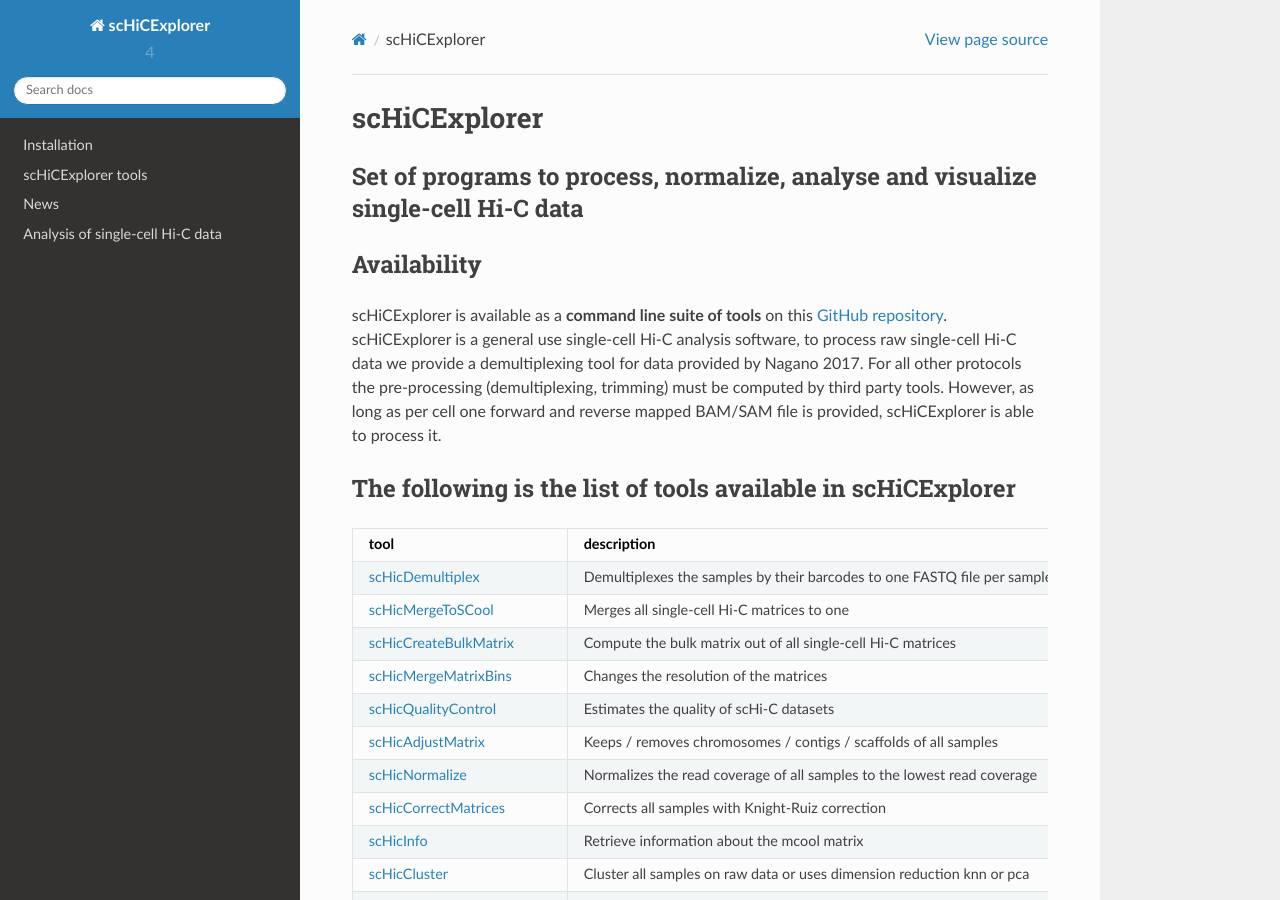
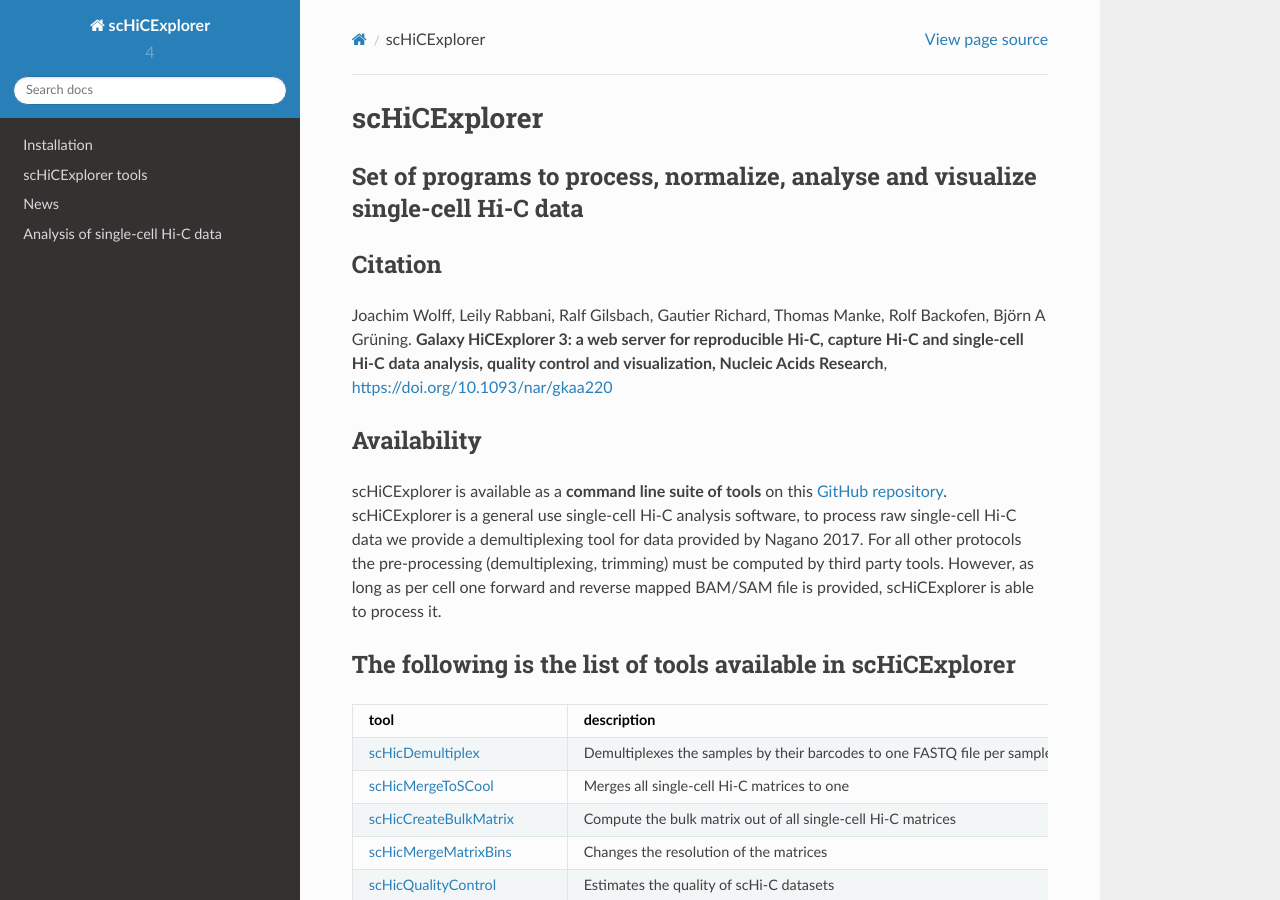
Before and after one commit to joachimwolff/scHiCExplorer, a Sphinx documentation site: the page built from docs/index.rst, in a window 1280 px wide and 900 px high. Built offline with Sphinx 7.4.7 and the Read the Docs theme 2.0.0, drawn with Linux system fonts in a browser that asks for light colours.

Commit message:
Update index.rst

```diff
--- a/docs/index.rst
+++ b/docs/index.rst
@@ -4,6 +4,11 @@
 Set of programs to process, normalize, analyse and visualize single-cell Hi-C data
 ----------------------------------------------------------------------------------
 
+Citation
+--------
+
+Joachim Wolff, Leily Rabbani, Ralf Gilsbach, Gautier Richard, Thomas Manke, Rolf Backofen, Björn A Grüning.
+**Galaxy HiCExplorer 3: a web server for reproducible Hi-C, capture Hi-C and single-cell Hi-C data analysis, quality control and visualization, Nucleic Acids Research**, https://doi.org/10.1093/nar/gkaa220
 
 Availability
 ------------
```
